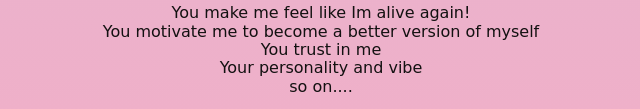
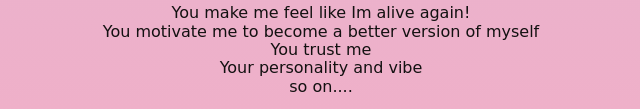
Before and after one commit to saubanumais18/birthday-gift, a website built with Vite: page index.html in a window 1280 px wide. Shown: the part 2898-3007 px from the top of the page, 339-979 px from the left. Built offline with nearby package versions, Linux system fonts and the light colour scheme; files whose address does not match are found by name; a web font is replaced by a local one.

Commit message:
change it to you trust me

```diff
--- a/index.html
+++ b/index.html
@@ -49,7 +49,7 @@
             <li> You are the best i could ever find!</li>
             <li> You make me feel like Im alive again!</li>
             <li> You motivate me to become a better version of myself </li>
-            <li> You trust in me </li>
+            <li> You trust me </li>
             <li> Your personality and vibe </li>
             <li> so on....</li>
 
```
